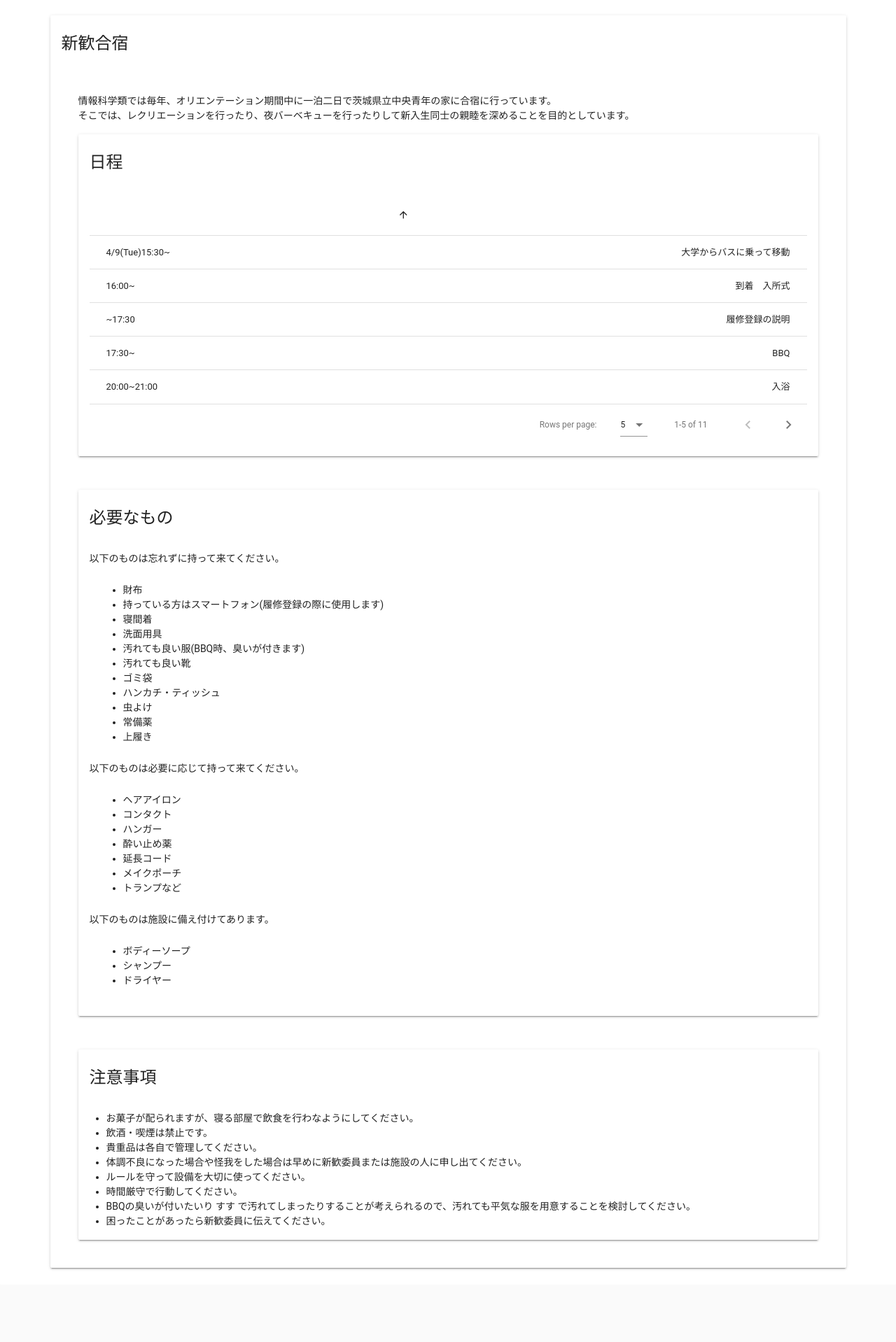
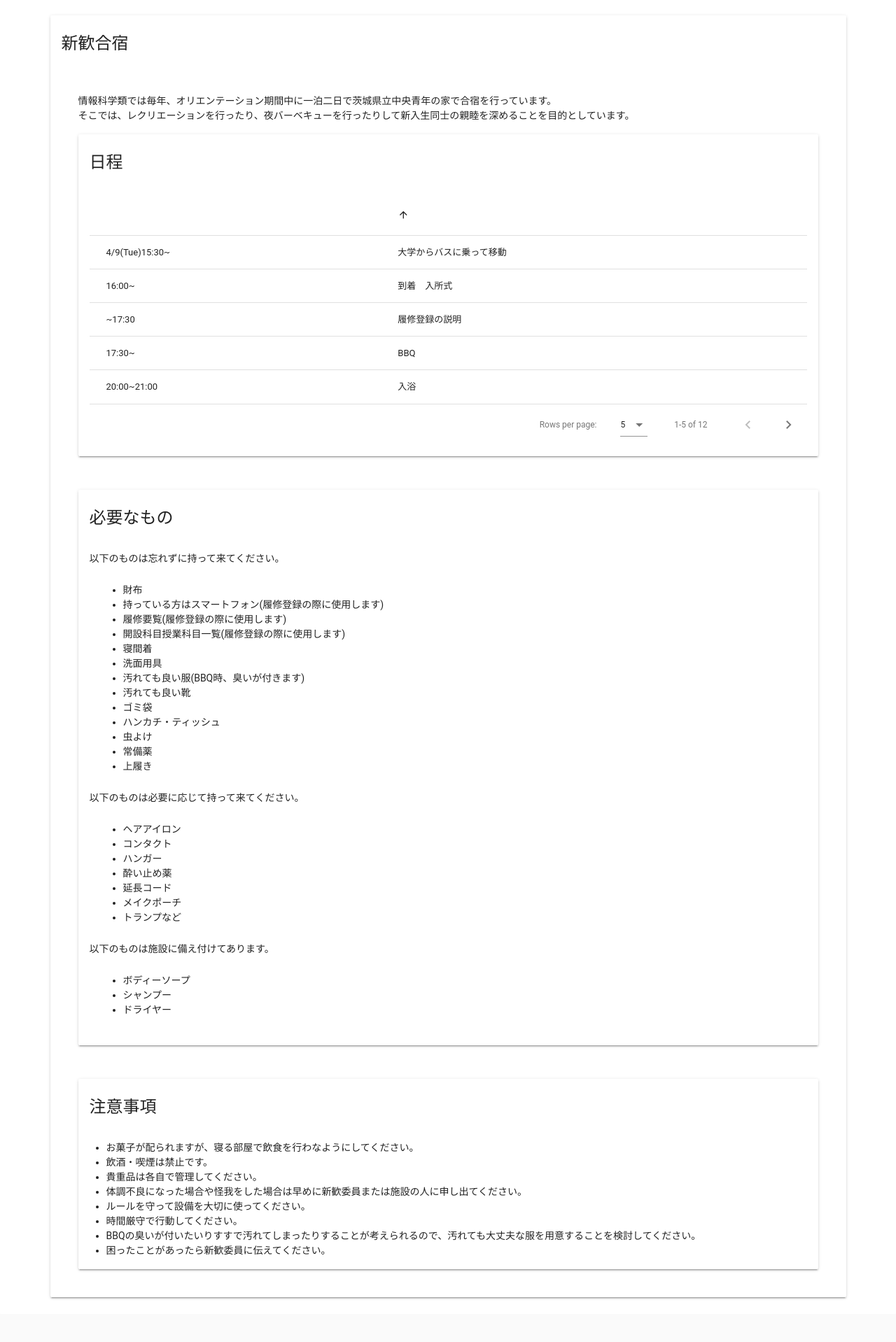
Before and after one commit to takonasu/shinkan2019, a Vue app: page /#/camp in a window 1280 px wide. Shown: the part 302-2220 px from the top of the page at 70% size. Built offline with nearby package versions, Linux system fonts and the light colour scheme.

Commit message:
必要なものを追加

```diff
--- a/src/components/gashuku.vue
+++ b/src/components/gashuku.vue
@@ -10,7 +10,7 @@
           </v-card-title>
           <v-card-text>
             <v-container>
-              <p>情報科学類では毎年、オリエンテーション期間中に一泊二日で茨城県立中央青年の家に合宿に行っています。
+              <p>情報科学類では毎年、オリエンテーション期間中に一泊二日で茨城県立中央青年の家で合宿を行っています。
                 <br>そこでは、レクリエーションを行ったり、夜バーベキューを行ったりして新入生同士の親睦を深めることを目的としています。
               </p>
               <v-card>
@@ -23,7 +23,7 @@
                   <v-data-table :headers="headers" :items="desserts">
                     <template v-slot:items="props">
                       <td>{{ props.item.name }}</td>
-                      <td class="text-xs-right">{{ props.item.details }}</td>
+                      <td>{{ props.item.details }}</td>
                     </template>
                   </v-data-table>
                 </v-card-text>
@@ -42,6 +42,8 @@
                     <ul>
                       <li>財布</li>
                       <li>持っている方はスマートフォン(履修登録の際に使用します)</li>
+                      <li>履修要覧(履修登録の際に使用します)</li>
+                      <li>開設科目授業科目一覧(履修登録の際に使用します)</li>
                       <li>寝間着</li>
                       <li>洗面用具</li>
                       <li>汚れても良い服(BBQ時、臭いが付きます)</li>
@@ -92,7 +94,7 @@
                     <li>体調不良になった場合や怪我をした場合は早めに新歓委員または施設の人に申し出てください。</li>
                     <li>ルールを守って設備を大切に使ってください。</li>
                     <li>時間厳守で行動してください。</li>
-                    <li>BBQの臭いが付いたいり すす で汚れてしまったりすることが考えられるので、汚れても平気な服を用意することを検討してください。</li>
+                    <li>BBQの臭いが付いたいりすすで汚れてしまったりすることが考えられるので、汚れても大丈夫な服を用意することを検討してください。</li>
                     <li>困ったことがあったら新歓委員に伝えてください。</li>
                   </ul>
                 </v-card-text>
@@ -166,7 +168,11 @@ export default {
           details: "消灯"
         },
         {
-          name: "4/10(Wed)7:30~",
+          name: "4/10(Wed)7:00",
+          details: "起床"
+        },
+        {
+          name: "7:30~",
           details: "朝食"
         },
         {
```
Also changed, not shown: 1 other file (tests, documents, lock files or other folders).
